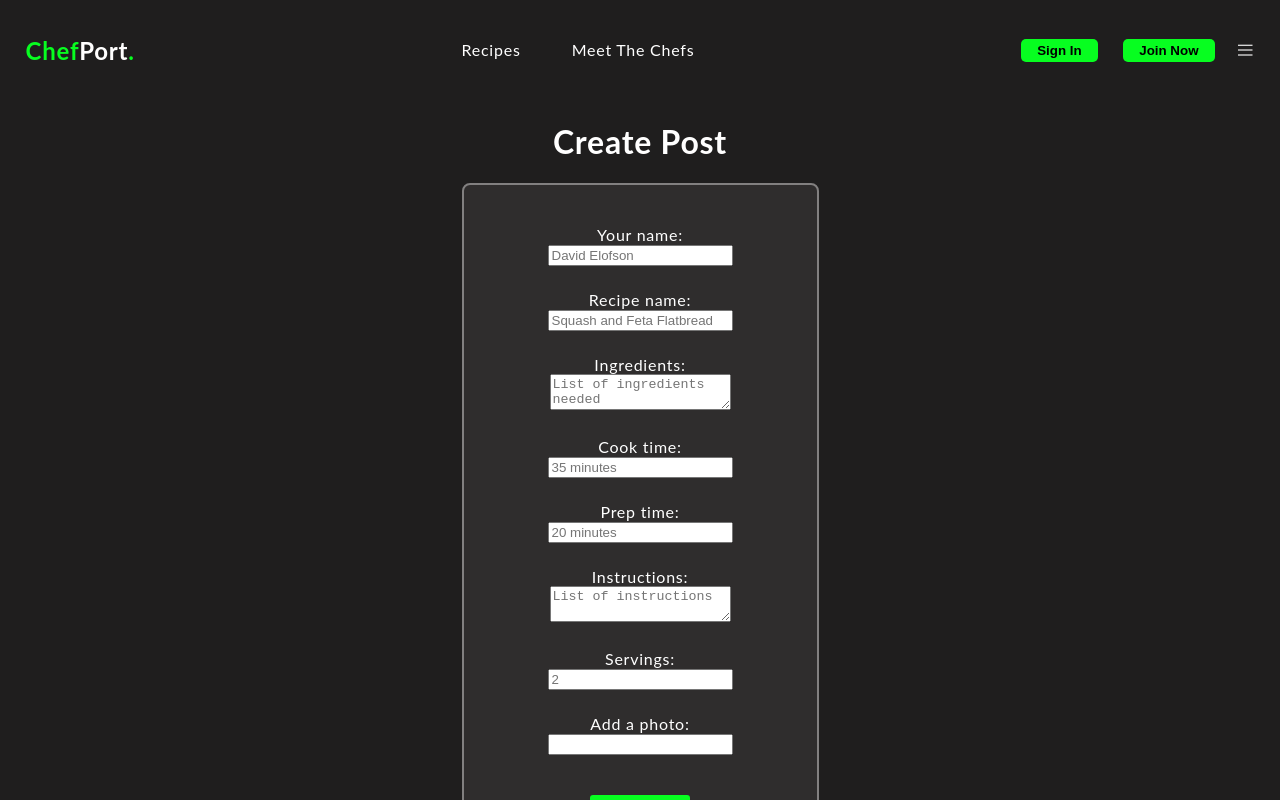
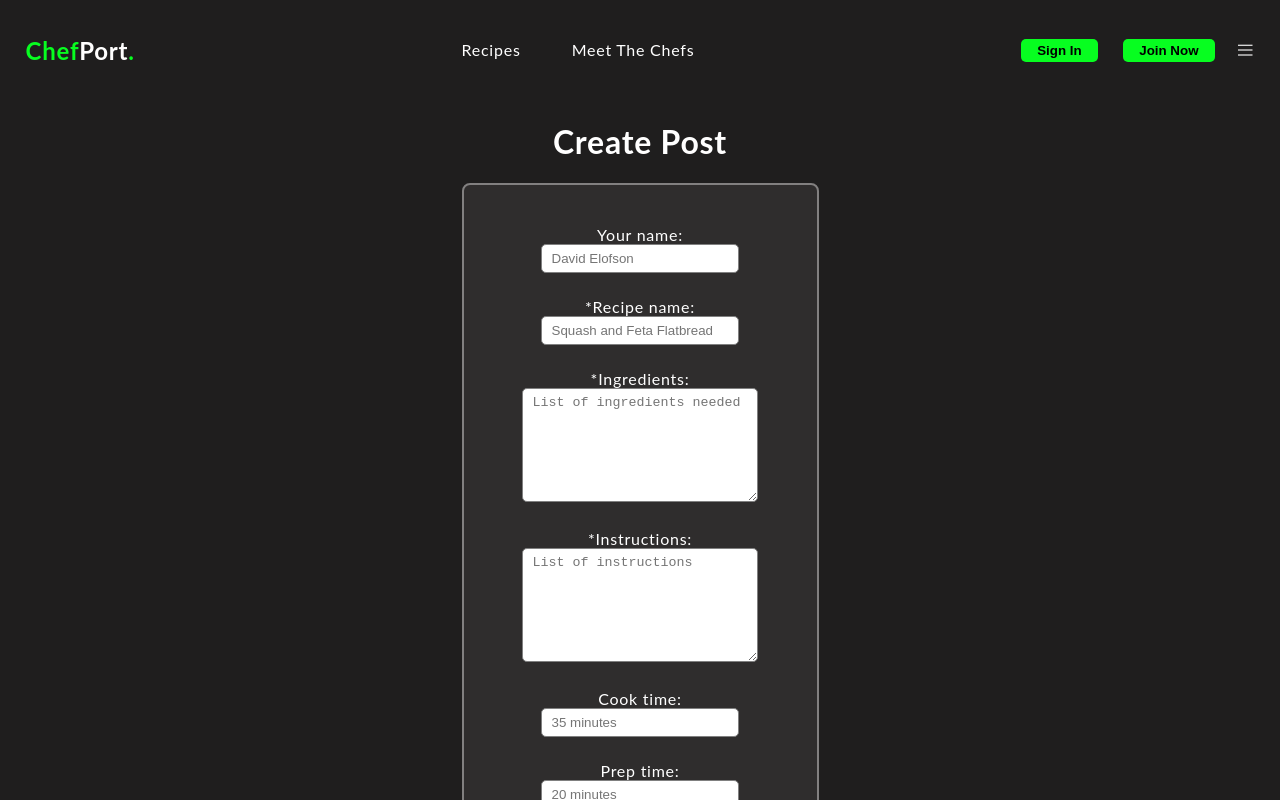
Before and after one commit to stackBlock/Chef-Portfolio-8-React-App, a React (Create React App) app in the folder chef-portfolio-app/: page /create-post in a window 1280 px wide. Shown: the top 800 px of the page. Built offline with nearby package versions, Linux system fonts and the light colour scheme; the HTML template or start-up script is replaced by a standard one.

Commit message:
added styling to the CreatePost component

```diff
--- a/chef-portfolio-app/src/components/CreatePost.js
+++ b/chef-portfolio-app/src/components/CreatePost.js
@@ -59,7 +59,7 @@ function CreatePost(props) {
           validationSchema={userSchema}
           render={props => {
             return (
-              <Form className="formContainer">
+              <Form className="formContainer cpForm">
                 <label>
                   Your name:
                   <Field
@@ -70,7 +70,7 @@ function CreatePost(props) {
                 </label>
 
                 <label>
-                  Recipe name:
+                  *Recipe name:
                   <Field
                     name="recipe_name"
                     type="text"
@@ -84,7 +84,7 @@ function CreatePost(props) {
                 )}
 
                 <label>
-                  Ingredients:
+                  *Ingredients:
                   <Field
                     name="recipe_ingredients"
                     as="textarea"
@@ -93,6 +93,20 @@ function CreatePost(props) {
                 </label>
                 {props.errors.ingredients && props.touched.ingredients ? (
                   <span className="red">{props.errors.ingredients}</span>
+                ) : (
+                  ""
+                )}
+
+                <label>
+                  *Instructions:
+                  <Field
+                    name="instructions"
+                    as="textarea"
+                    placeholder="List of instructions"
+                  />
+                </label>
+                {props.errors.instructions && props.touched.instructions ? (
+                  <span className="red">{props.errors.instructions}</span>
                 ) : (
                   ""
                 )}
@@ -114,20 +128,6 @@ function CreatePost(props) {
                     placeholder="20 minutes"
                   />
                 </label>
-
-                <label>
-                  Instructions:
-                  <Field
-                    name="instructions"
-                    as="textarea"
-                    placeholder="List of instructions"
-                  />
-                </label>
-                {props.errors.instructions && props.touched.instructions ? (
-                  <span className="red">{props.errors.instructions}</span>
-                ) : (
-                  ""
-                )}
 
                 <label>
                   Servings:
--- a/chef-portfolio-app/src/index.css
+++ b/chef-portfolio-app/src/index.css
@@ -305,6 +305,24 @@ label{
 
 
 
+/*Create Post styling*/
+
+.cpForm input, textarea{
+  padding: .75vh .75vw;
+
+  border-radius: 5px;
+  border: 1px solid gray;
+  outline: none;
+}
+
+.cpForm textarea{
+  height: 100px;
+  width: 215px;
+}
+
+
+
+
 /*Search Bar*/
 
 .searchBarTwo{
```
